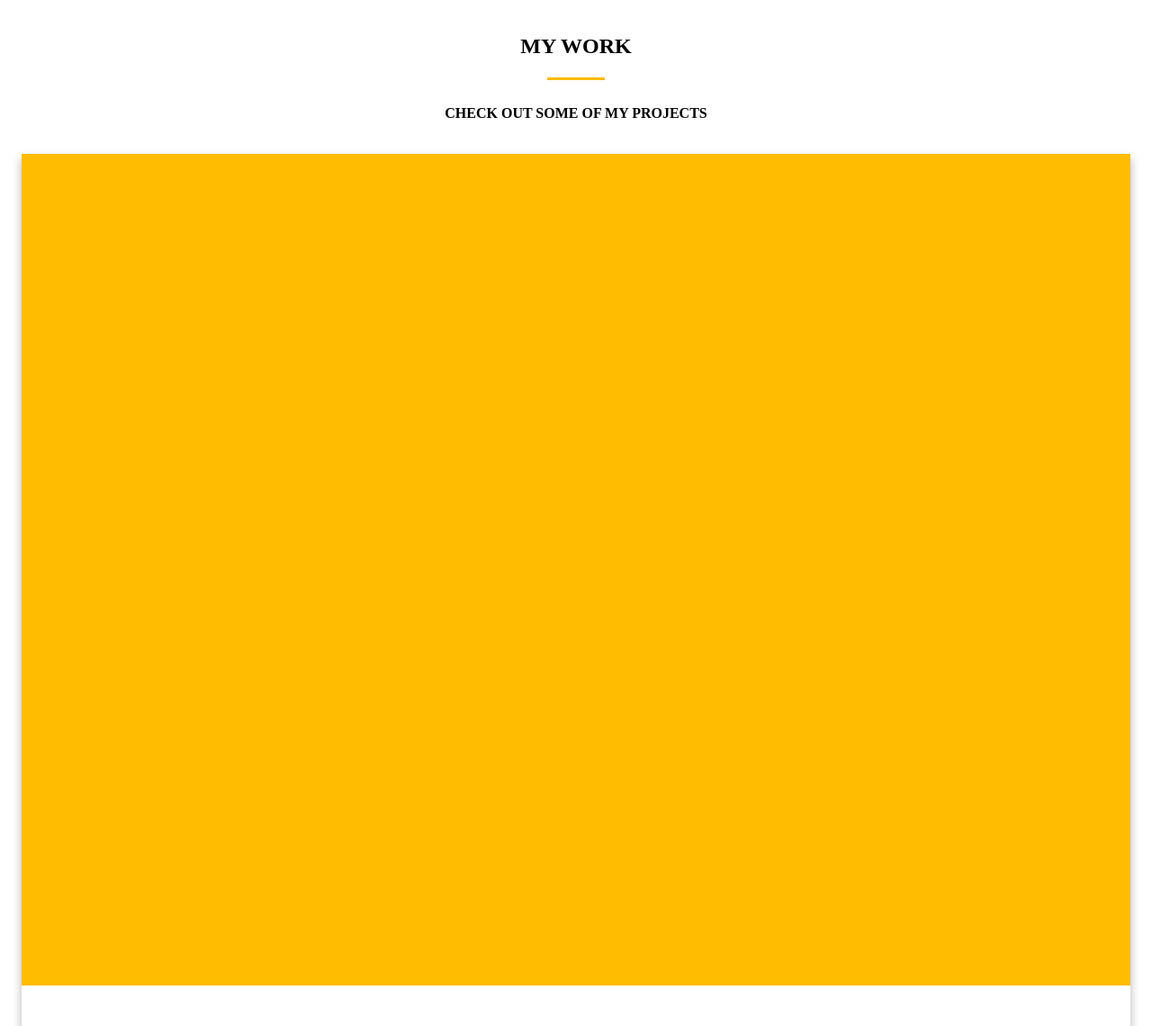
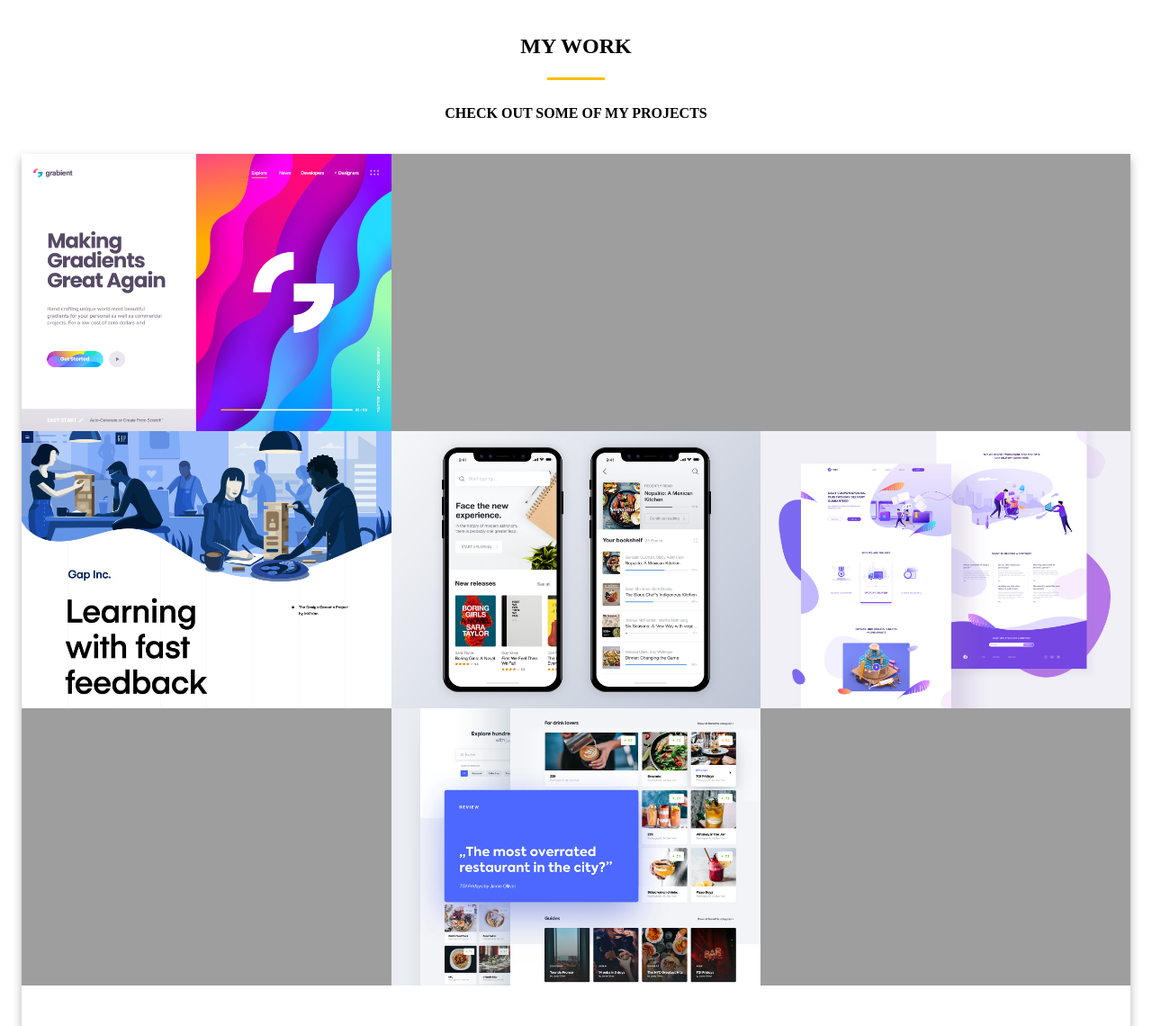
Before and after one commit to maksims1995/Sass-portfolio_website, a website: page dist/work.html in a window 1280 px wide. Shown: the part 89-1229 px from the top of the page at 90% size. Drawn offline with Linux system fonts and the light colour scheme; the site is published under a folder, as on GitHub Pages, so addresses that start at the root find nothing.

Commit message:
first commit

```diff
--- a/dist/work.html
+++ b/dist/work.html
@@ -35,7 +35,7 @@
         <div class="work-grid">
             <div class="item">
                 <div class="item-image">
-                    <img src="/dist/img/items/item1.png" alt="">
+                    <img src="img/items/item1.png" alt="">
                 </div>
                 <div class="item-text">
                     <div class="item-text-wrap">
@@ -46,7 +46,7 @@
             </div>
             <div class="item">
                 <div class="item-image">
-                    <img src="/dist/img/items/item2.png" alt="">
+                    <img src="img/items/item2.png" alt="">
                 </div>
                 <div class="item-text">
                     <div class="item-text-wrap">
@@ -57,7 +57,7 @@
             </div>
             <div class="item">
                 <div class="item-image">
-                    <img src="/dist/img/items/item3.png" alt="">
+                    <img src="img/items/item3.png" alt="">
                 </div>
                 <div class="item-text">
                     <div class="item-text-wrap">
@@ -68,7 +68,7 @@
             </div>
             <div class="item">
                 <div class="item-image">
-                    <img src="/dist/img/items/item4.png" alt="">
+                    <img src="img/items/item4.png" alt="">
                 </div>
                 <div class="item-text">
                     <div class="item-text-wrap">
@@ -79,7 +79,7 @@
             </div>
             <div class="item">
                 <div class="item-image">
-                    <img src="/dist/img/items/item5.png" alt="">
+                    <img src="img/items/item5.png" alt="">
                 </div>
                 <div class="item-text">
                     <div class="item-text-wrap">
@@ -90,7 +90,7 @@
             </div>
             <div class="item">
                 <div class="item-image">
-                    <img src="/dist/img/items/item6.png" alt="">
+                    <img src="img/items/item6.png" alt="">
                 </div>
                 <div class="item-text">
                     <div class="item-text-wrap">
@@ -101,7 +101,7 @@
             </div>
             <div class="item">
                 <div class="item-image">
-                    <img src="/dist/img/items/item7.png" alt="">
+                    <img src="img/items/item7.png" alt="">
                 </div>
                 <div class="item-text">
                     <div class="item-text-wrap">
@@ -112,7 +112,7 @@
             </div>
             <div class="item">
                 <div class="item-image">
-                    <img src="/dist/img/items/item8.png" alt="">
+                    <img src="img/items/item8.png" alt="">
                 </div>
                 <div class="item-text">
                     <div class="item-text-wrap">
@@ -123,7 +123,7 @@
             </div>
             <div class="item">
                 <div class="item-image">
-                    <img src="/dist/img/items/item9.png" alt="">
+                    <img src="img/items/item9.png" alt="">
                 </div>
                 <div class="item-text">
                     <div class="item-text-wrap">
```
Also changed, not shown: README.md.
